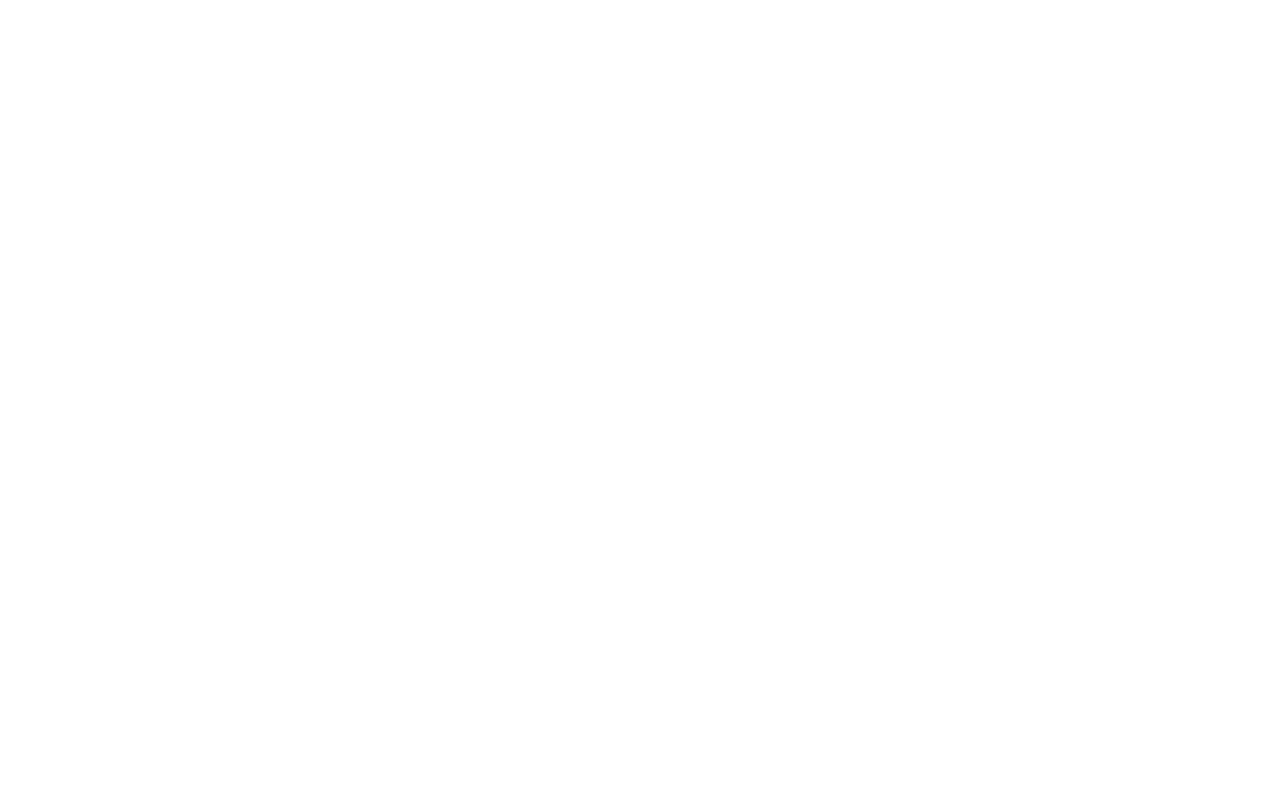
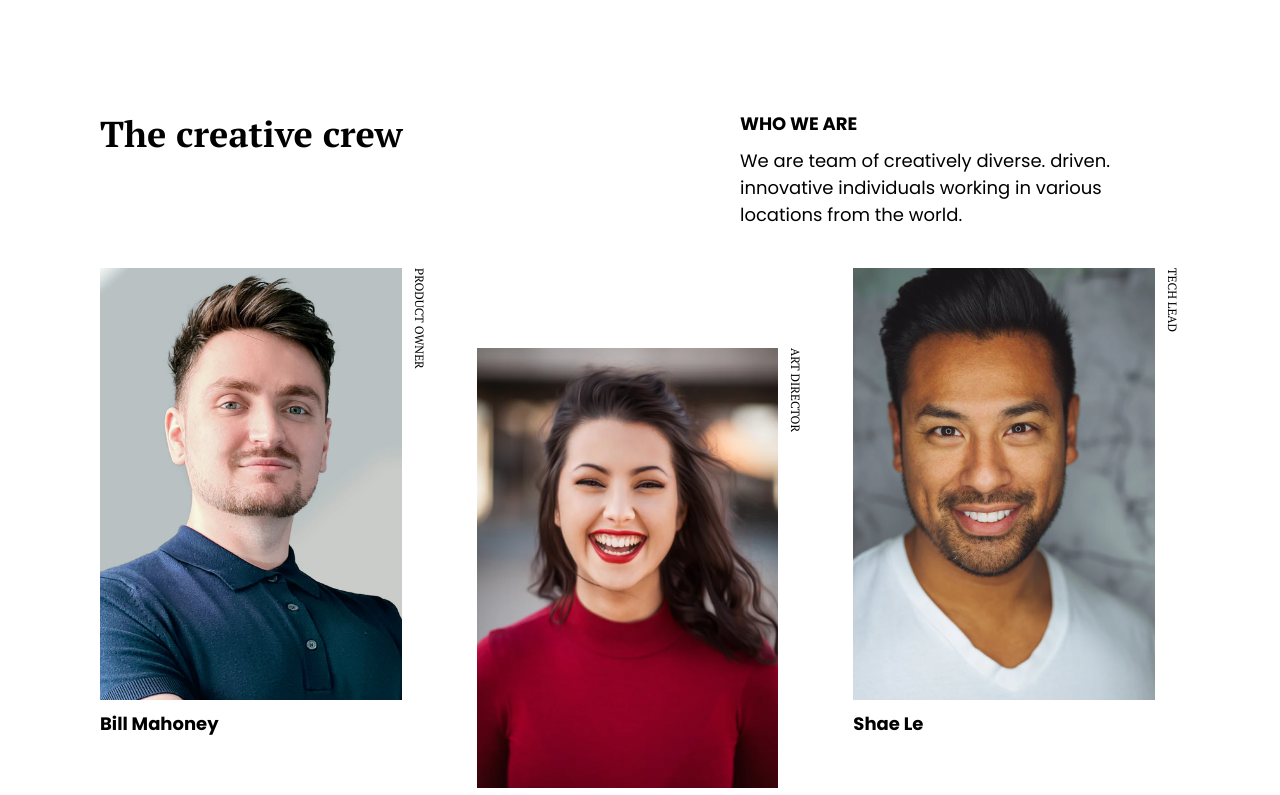
Before and after one commit to torecoder/devChallenge-2, a plain HTML site: page index.html in a window 1280 px wide. Shown: the top 795 px of the page. Drawn offline with Linux system fonts and the light colour scheme.

Commit message:
responsive team page

```diff
--- a/index.html
+++ b/index.html
@@ -15,13 +15,75 @@
       type="image/x-icon"
       href="https://devchallenges.io/"
     />
-
+    <link rel="preconnect" href="https://fonts.gstatic.com" />
     <link
-      href="https://fonts.googleapis.com/css2?family=Poppins:wght@400;500&display=swap"
+      href="https://fonts.googleapis.com/css2?family=Montserrat:wght@700&family=PT+Serif:wght@400;700&family=Poppins:wght@400;700&display=swap"
       rel="stylesheet"
     />
     <link rel="stylesheet" href="style.css" />
     <title>My team page challenge</title>
   </head>
-  <body></body>
+  <body>
+    <header class="header">
+      <h1 class="header__title">The creative crew</h1>
+      <div class="header__content">
+        <h2 class="content__title">who we are</h2>
+        <p class="content__text">
+          We are team of creatively diverse. driven. innovative individuals
+          working in various locations from the world.
+        </p>
+      </div>
+    </header>
+    <main class="main">
+      <div class="card">
+        <div class="wrapper">
+          <img src="./images/photo1.png" alt="person" class="card__img" />
+          <span class="job">product owner</span>
+        </div>
+        <h3 class="name">Bill Mahoney</h3>
+      </div>
+      <div class="card">
+        <div class="wrapper">
+          <img src="./images/photo2.png" alt="person" class="card__img" />
+          <span class="job">Art Director</span>
+        </div>
+        <h3 class="name">Saba Cabrera</h3>
+      </div>
+      <div class="card">
+        <div class="wrapper">
+          <img src="./images/photo3.png" alt="person" class="card__img" />
+          <span class="job">tech lead</span>
+        </div>
+        <h3 class="name">Shae Le</h3>
+      </div>
+      <div class="card">
+        <div class="wrapper">
+          <img src="./images/photo4.png" alt="person" class="card__img" />
+          <span class="job">ux designer</span>
+        </div>
+        <h3 class="name">Skylah lu</h3>
+      </div>
+      <div class="card">
+        <div class="wrapper">
+          <img src="./images/photo5.png" alt="person" class="card__img" />
+          <span class="job">developer</span>
+        </div>
+        <h3 class="name">Griff Richards</h3>
+      </div>
+      <div class="card">
+        <div class="wrapper">
+          <img src="./images/photo6.png" alt="person" class="card__img" />
+          <span class="job">developer</span>
+        </div>
+        <h3 class="name">Stan John</h3>
+      </div>
+    </main>
+    <footer class="footer">
+      <p>
+        created by
+        <a href="https://github.com/torecoder" target="_blank">@torecoder</a> -
+        devChallenges.io
+      </p>
+    </footer>
+  </body>
 </html>
--- a/style.css
+++ b/style.css
@@ -0,0 +1,159 @@
+* {
+  padding: 0;
+  margin: 0;
+}
+
+:root {
+  --montserrat: "Montserrat", sans-serif;
+  --poppins: "Poppins", sans-serif;
+  --pt-serif: "PT Serif", serif;
+}
+
+body {
+  font-family: var(--poppins);
+  color: #000;
+  margin: 0 12px;
+}
+
+/* header */
+.header {
+  font-family: var(--pt-serif);
+  display: flex;
+  flex-wrap: wrap;
+  padding-top: 70px;
+}
+
+.header__title {
+  margin-bottom: 38px;
+  font-weight: 700;
+  font-size: 36px;
+}
+
+.header__content {
+  font-family: var(--poppins);
+}
+
+.content__title {
+  margin-bottom: 10px;
+  font-size: 18px;
+  font-weight: 600;
+  text-transform: uppercase;
+}
+
+.content__text {
+  font-weight: 400px;
+  font-size: 14px;
+  margin-right: 30px;
+}
+
+/* main */
+.main {
+  padding-top: 40px;
+  display: grid;
+  grid-template-columns: 1fr 1fr;
+  grid-auto-flow: row;
+  grid-auto-rows: 1fr;
+  gap: 30px 20px;
+  padding-bottom: 120px;
+}
+
+/* disqualify cards */
+.card:nth-child(2),
+.card:nth-child(4),
+.card:nth-child(6) {
+  margin-top: 40px;
+}
+
+.wrapper {
+  display: flex;
+  align-items: flex-start;
+  justify-content: start;
+}
+
+.card__img {
+  flex: 7;
+  min-width: 140px;
+  min-height: auto;
+  width: 100%;
+}
+
+.name {
+  margin-top: 10px;
+  font-family: var(--poppins);
+  font-weight: 600;
+  font-size: 14px;
+}
+
+.job {
+  font-size: 10px;
+  font-family: var(--pt-serif);
+  writing-mode: vertical-lr;
+  text-transform: uppercase;
+}
+
+/* footer */
+.footer p {
+  font-family: var(--montserrat);
+  font-size: 14px;
+  color: #aaa;
+  text-align: center;
+  padding-bottom: 24px;
+  font-weight: 500;
+}
+
+.footer p a {
+  color: #999;
+  text-decoration: none;
+  font-weight: 700;
+}
+
+@media screen and (min-width: 1024px) {
+  body {
+    margin: 0 100px;
+  }
+
+  /* header */
+  .header {
+    padding-top: 110px;
+    justify-content: space-between;
+  }
+
+  .content__text {
+    max-width: 440px;
+    font-size: 18px;
+    margin: 0;
+  }
+
+  /* main */
+  .main {
+    grid-template-columns: repeat(3, 1fr);
+    gap: 0 50px;
+  }
+
+  /* disqualify cards */
+  /*old style*/
+  .card:nth-child(4),
+  .card:nth-child(6) {
+    margin: 0px;
+  }
+  /* new style */
+  .card:nth-child(2),
+  .card:nth-child(5) {
+    margin-top: 80px;
+  }
+
+  .card__img {
+    max-width: 100%;
+  }
+
+  .wrapper {
+  }
+
+  .job {
+    font-size: 12px;
+    margin-left: 10px;
+  }
+  .name {
+    font-size: 18px;
+  }
+}
```
